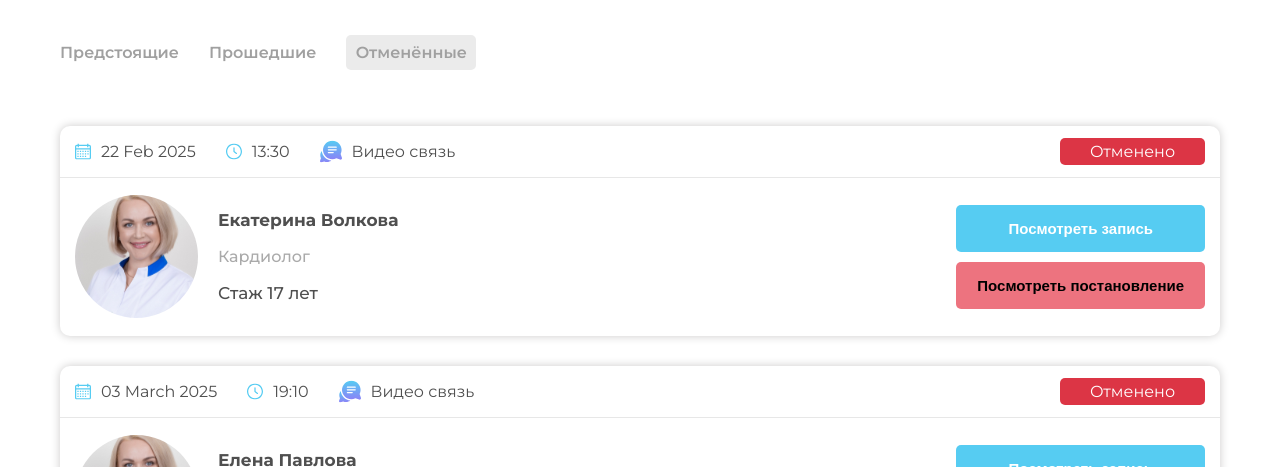
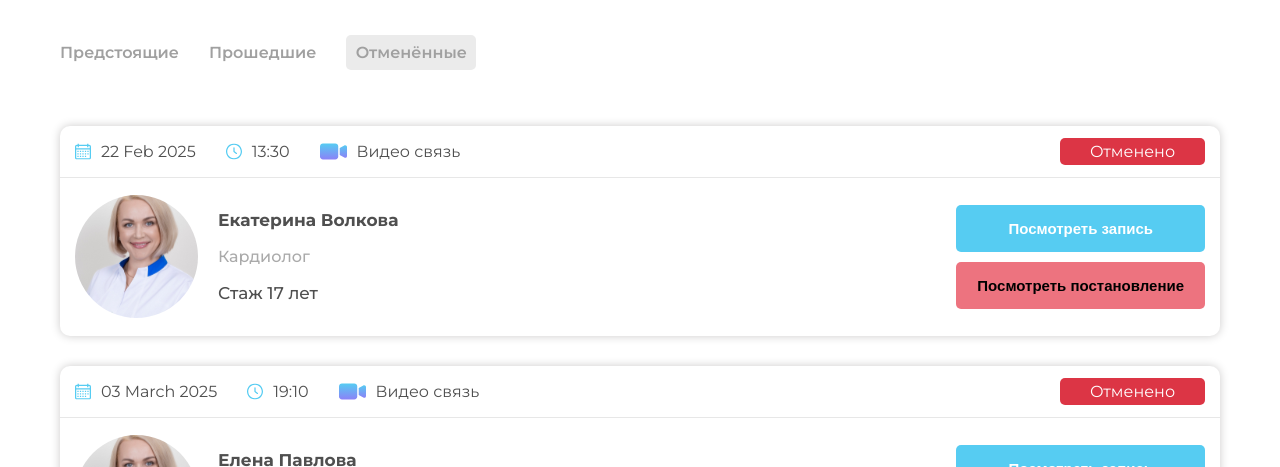
Before and after one commit to varspijoyan/allo-doc-project, a React (Create React App) app: page /cancelled in a window 1280 px wide. Shown: the part 1400-1867 px from the top of the page. Built offline with nearby package versions, Linux system fonts and the light colour scheme.

Commit message:
Fixed 37 line in AddedAppointments.jsx

```diff
--- a/src/components/appointment-list-component/AddedAppointments.jsx
+++ b/src/components/appointment-list-component/AddedAppointments.jsx
@@ -34,7 +34,7 @@ export default function AddedAppointments({appointmentData}) {
                         <p className="time">{appointmentData.time}</p>
                     </div>
                     <div className="info">
-                        <img src={appointmentData.connectedType === "connectionType1" ? videoCameraImg: chatImg} alt="chat" />
+                        <img src={appointmentData.connectedType === "myAppointmentsSection.connectionType1" ? videoCameraImg: chatImg} alt="chat" />
                         <p className="chat-type">{t(appointmentData.connectedType)}</p>
                     </div>
                 </div>
```
